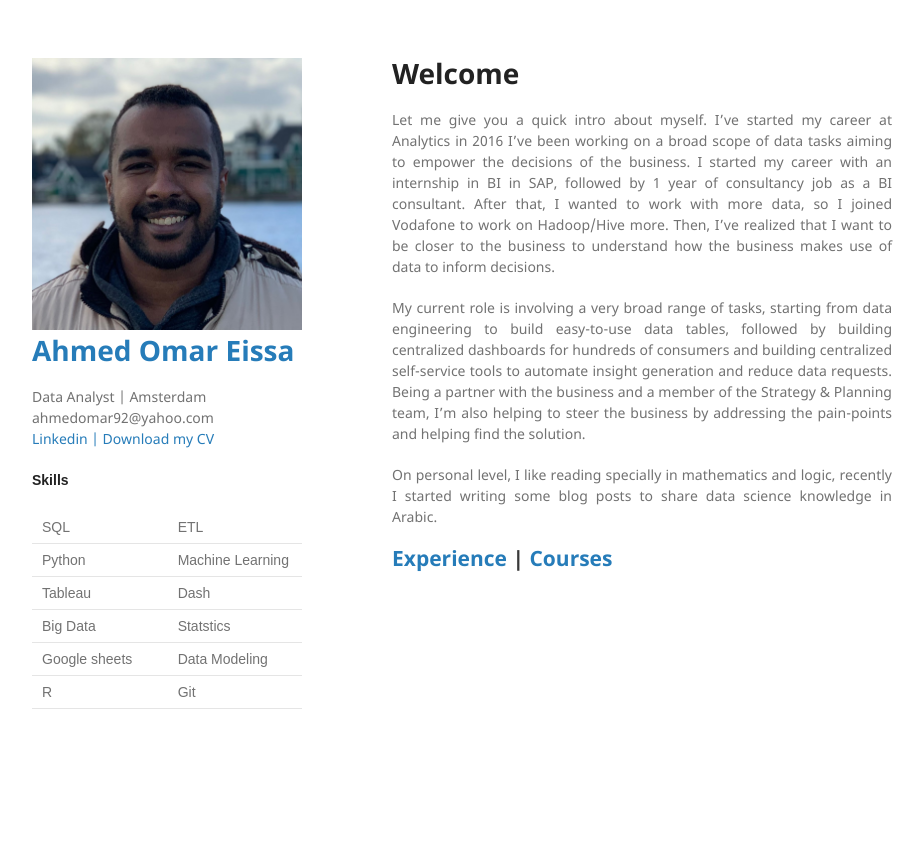
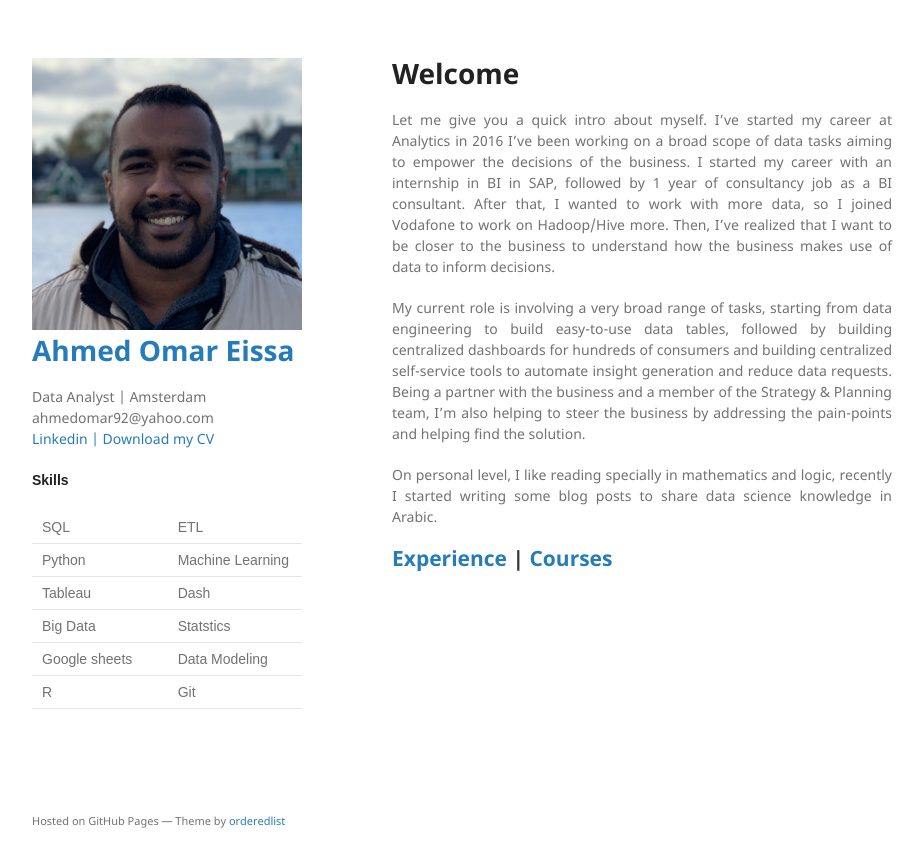
Before and after one commit to AhmedOmarEissa/AhmedOmarEissa.github.io, a Jekyll site: the page built from index.md, in a window 1280 px wide. Shown: the top 867 px of the page, without its empty margins (178-1102 px from the left). Built offline with Jekyll 4.4.1, drawn with Linux system fonts in a browser that asks for light colours; our own code applies the rules of GitHub Pages for plain Markdown files.

Commit message:
Update default.html

```diff
--- a/_layouts/default.html
+++ b/_layouts/default.html
@@ -111,7 +111,7 @@
         <!--{% if site.github.is_project_page %}
         <p>This project is maintained by <a href="{{ site.github.owner_url }}">{{ site.github.owner_name }}</a></p>
         {% endif %}-->
-        <!--<p><small>Hosted on GitHub Pages &mdash; Theme by <a href="https://github.com/orderedlist">orderedlist</a></small></p>-->
+        <p><small>Hosted on GitHub Pages &mdash; Theme by <a href="https://github.com/orderedlist">orderedlist</a></small></p>
       </footer>
     </div>
     <script src="{{ "/assets/js/scale.fix.js" | relative_url }}"></script>
```
